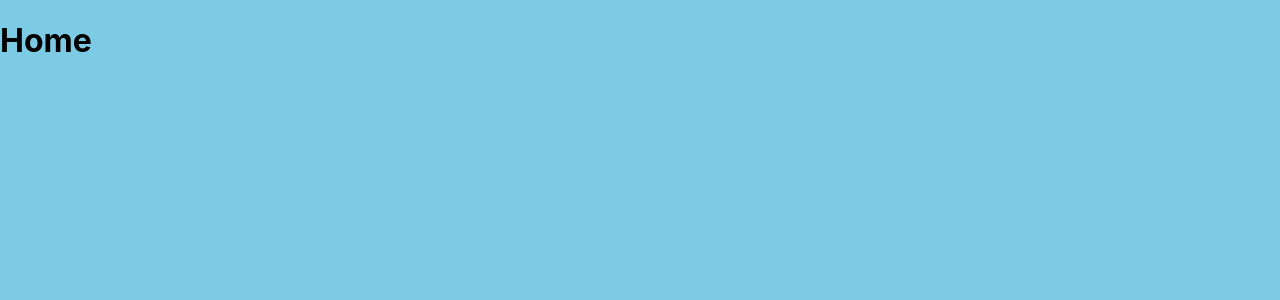
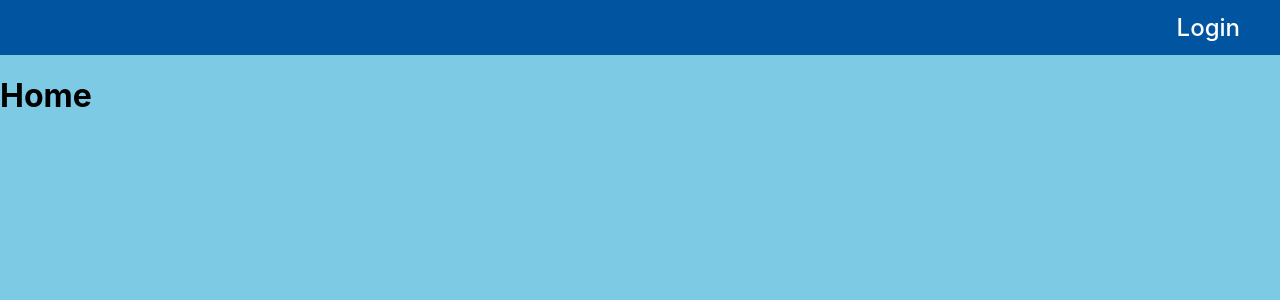
Before and after one commit to BrianGossett/crim-catches, a React (Create React App) app: page / in a window 1280 px wide. Shown: the top 300 px of the page. Built offline with nearby package versions, Linux system fonts and the light colour scheme.

Commit message:
Added top bar

```diff
--- a/src/Pages/home/index.js
+++ b/src/Pages/home/index.js
@@ -1,5 +1,6 @@
 // import { useEffect, useState }  from "react";
 import "./Home.css";
+import TopBar from "../../componets/topbar";
 
 function Home() {
 
@@ -7,6 +8,7 @@ function Home() {
 
   return (
     <div className="homepage">
+      <TopBar />
       <h1>Home</h1>
     </div>
   );
--- /dev/null
+++ b/src/componets/topbar/TopBar.css
@@ -0,0 +1,20 @@
+.topbar {
+    height: 55px;
+    width: 100vw;
+    display: flex;
+    align-items: center;
+    justify-content: center;
+    background-color: #01549F;
+    }
+.topbar__container {
+    width: 100%;
+    max-width: 1200px;
+    display: flex;
+    align-items: center;
+    justify-content: right;
+    }
+.topbar__login_text {
+    font-size: 24px;
+    font-weight: 500;
+    color: #ffffff;
+    }
--- /dev/null
+++ b/src/componets/topbar/index.js
@@ -0,0 +1,15 @@
+import "./TopBar.css";
+
+function TopBar() {
+
+
+    return(
+        <div className="topbar">
+            <div className="topbar__container">
+                <text className="topbar__login_text">Login</text>
+            </div>
+        </div>
+    )
+}
+
+export default TopBar;
```
